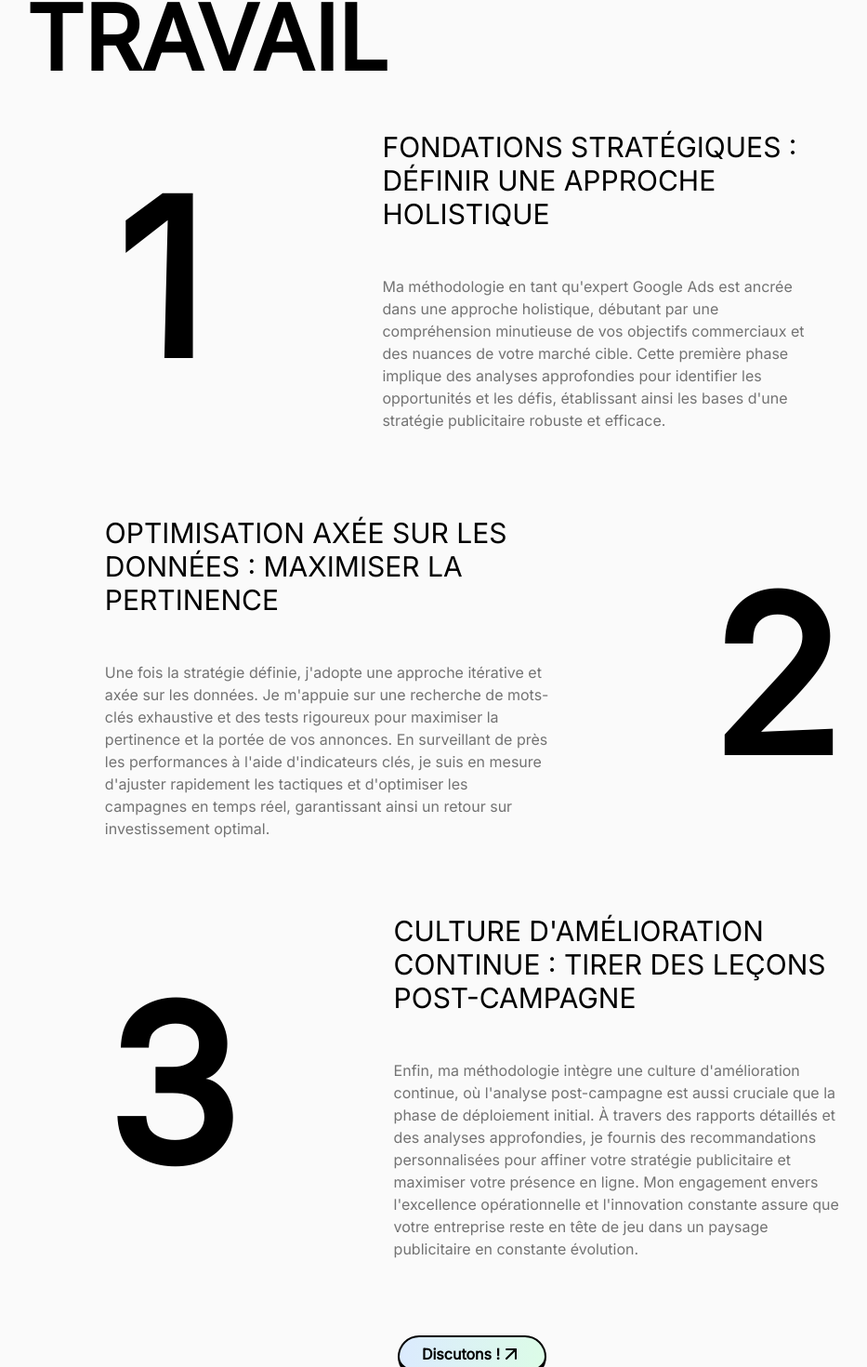
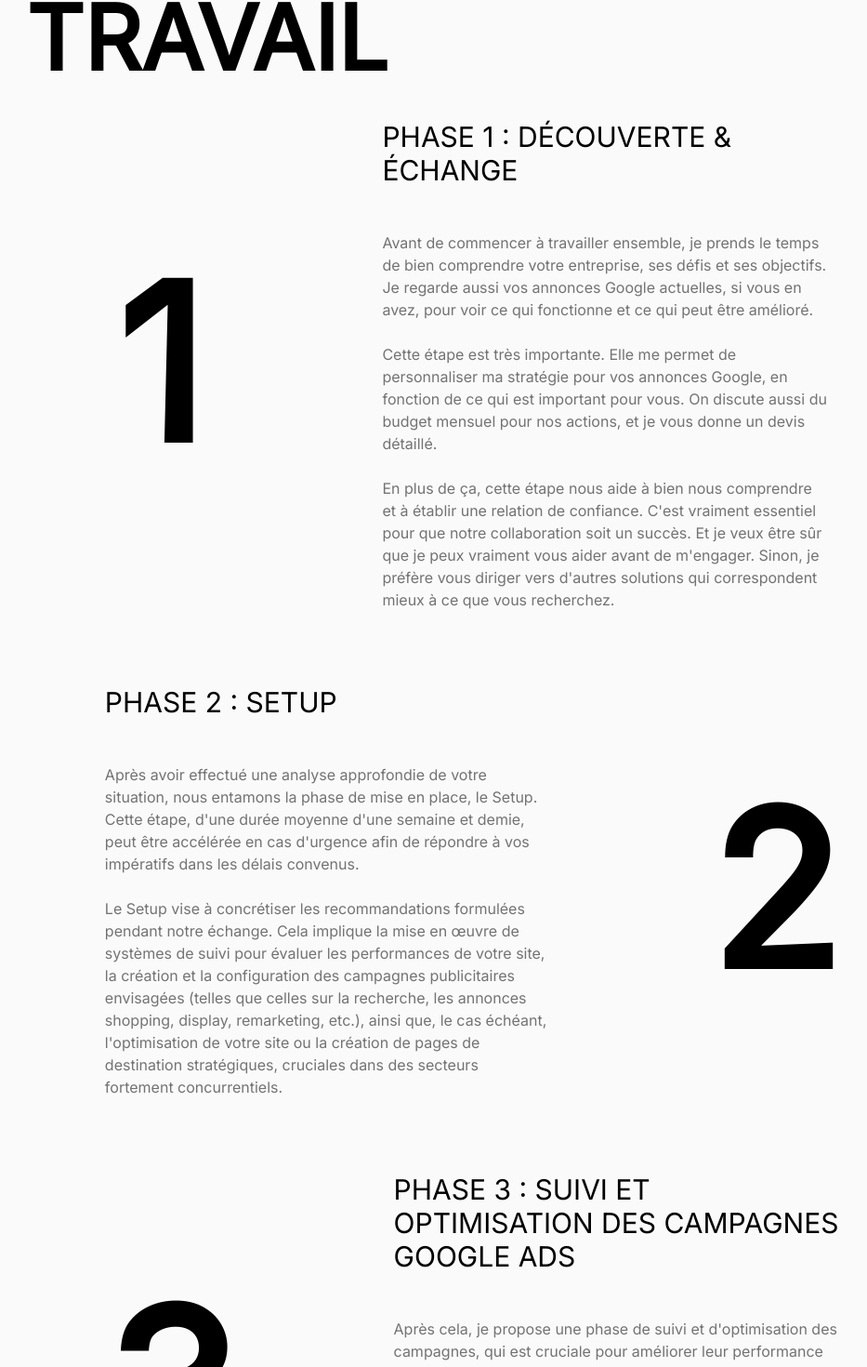
Before and after one commit to AlexisMarketeur/portfolio, a Next.js app: page / in a window 1280 px wide. Shown: the part 2359-3829 px from the top of the page at 93% size, without its empty margins (132-1065 px from the left). Built offline with nearby package versions, Linux system fonts and the light colour scheme.

Commit message:
methode changes

```diff
--- a/components/methodeStatic.tsx
+++ b/components/methodeStatic.tsx
@@ -17,33 +17,51 @@ export default function MethodeStatic() {
             <p className="text-[168px] font-bold lg:text-[18vw]">1</p>
             <div className="flex w-full flex-col gap-6 md:gap-12 lg:w-1/2">
               <h3 className="text-xl uppercase md:text-3xl">
-                FONDATIONS STRATÉGIQUES : DÉFINIR UNE APPROCHE HOLISTIQUE
+                Phase 1 : Découverte & échange
               </h3>
               <p className="text-neutral-500">
-                Ma méthodologie en tant qu'expert Google Ads est ancrée dans une
-                approche holistique, débutant par une compréhension minutieuse
-                de vos objectifs commerciaux et des nuances de votre marché
-                cible. Cette première phase implique des analyses approfondies
-                pour identifier les opportunités et les défis, établissant ainsi
-                les bases d'une stratégie publicitaire robuste et efficace.
+                Avant de commencer à travailler ensemble, je prends le temps de
+                bien comprendre votre entreprise, ses défis et ses objectifs. Je
+                regarde aussi vos annonces Google actuelles, si vous en avez,
+                pour voir ce qui fonctionne et ce qui peut être amélioré.
+                <br />
+                <br />
+                Cette étape est très importante. Elle me permet de personnaliser
+                ma stratégie pour vos annonces Google, en fonction de ce qui est
+                important pour vous. On discute aussi du budget mensuel pour nos
+                actions, et je vous donne un devis détaillé.
+                <br />
+                <br />
+                En plus de ça, cette étape nous aide à bien nous comprendre et à
+                établir une relation de confiance. C'est vraiment essentiel pour
+                que notre collaboration soit un succès. Et je veux être sûr que
+                je peux vraiment vous aider avant de m'engager. Sinon, je
+                préfère vous diriger vers d'autres solutions qui correspondent
+                mieux à ce que vous recherchez.
               </p>
             </div>
           </div>
           <div className="flex w-full flex-col items-end  justify-around lg:flex-row-reverse lg:items-center">
             <p className="text-[168px] font-bold lg:text-[18vw]">2</p>
             <div className="flex w-full flex-col gap-6 text-right md:gap-12 lg:w-1/2 lg:text-left">
-              <h3 className="text-xl uppercase md:text-3xl">
-                Optimisation Axée sur les Données : Maximiser la Pertinence
-              </h3>
+              <h3 className="text-xl uppercase md:text-3xl">Phase 2 : Setup</h3>
               <p className="text-neutral-500">
-                Une fois la stratégie définie, j'adopte une approche itérative
-                et axée sur les données. Je m'appuie sur une recherche de
-                mots-clés exhaustive et des tests rigoureux pour maximiser la
-                pertinence et la portée de vos annonces. En surveillant de près
-                les performances à l'aide d'indicateurs clés, je suis en mesure
-                d'ajuster rapidement les tactiques et d'optimiser les campagnes
-                en temps réel, garantissant ainsi un retour sur investissement
-                optimal.
+                Après avoir effectué une analyse approfondie de votre situation,
+                nous entamons la phase de mise en place, le Setup. Cette étape,
+                d'une durée moyenne d'une semaine et demie, peut être accélérée
+                en cas d'urgence afin de répondre à vos impératifs dans les
+                délais convenus.
+                <br />
+                <br />
+                Le Setup vise à concrétiser les recommandations formulées
+                pendant notre échange. Cela implique la mise en œuvre de
+                systèmes de suivi pour évaluer les performances de votre site,
+                la création et la configuration des campagnes publicitaires
+                envisagées (telles que celles sur la recherche, les annonces
+                shopping, display, remarketing, etc.), ainsi que, le cas
+                échéant, l'optimisation de votre site ou la création de pages de
+                destination stratégiques, cruciales dans des secteurs
+                fortement concurrentiels.
               </p>
             </div>
           </div>
@@ -51,18 +69,23 @@ export default function MethodeStatic() {
             <p className="text-[168px] font-bold lg:text-[18vw]">3</p>
             <div className="flex w-full flex-col gap-6 md:gap-12 lg:w-1/2">
               <h3 className="text-xl uppercase md:text-3xl">
-                Culture d'Amélioration Continue : Tirer des Leçons Post-Campagne
+                Phase 3 : Suivi et optimisation des campagnes Google Ads
               </h3>
               <p className="text-neutral-500">
-                Enfin, ma méthodologie intègre une culture d'amélioration
-                continue, où l'analyse post-campagne est aussi cruciale que la
-                phase de déploiement initial. À travers des rapports détaillés
-                et des analyses approfondies, je fournis des recommandations
-                personnalisées pour affiner votre stratégie publicitaire et
-                maximiser votre présence en ligne. Mon engagement envers
-                l'excellence opérationnelle et l'innovation constante assure que
-                votre entreprise reste en tête de jeu dans un paysage
-                publicitaire en constante évolution.
+                Après cela, je propose une phase de suivi et d'optimisation des
+                campagnes, qui est cruciale pour améliorer leur performance et
+                garantir les meilleurs résultats. Ce suivi vise à vous aider à
+                atteindre vos objectifs tout en respectant votre budget ou votre
+                coût maximal par conversion.
+                <br />
+                <br />
+                En tant que spécialiste de Google Ads, j'utilise des techniques
+                avancées sur différents leviers pour obtenir des résultats
+                optimaux : je sélectionne les mots-clés les plus pertinents,
+                privilégie les correspondances exactes, crée des audiences
+                personnalisées et utilise le remarketing, met en place des
+                stratégies d'enchères et des tests AB, assure le suivi des
+                conversions et exclut le trafic concurrentiel, et bien plus !
               </p>
             </div>
           </div>
```
